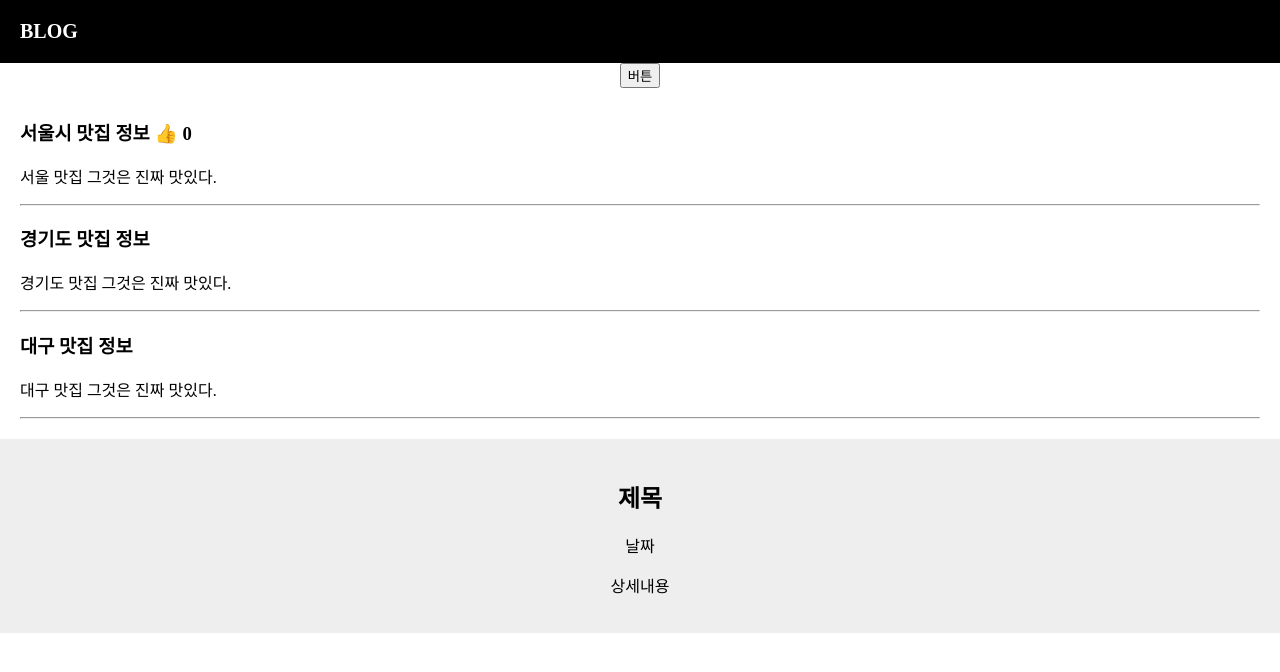
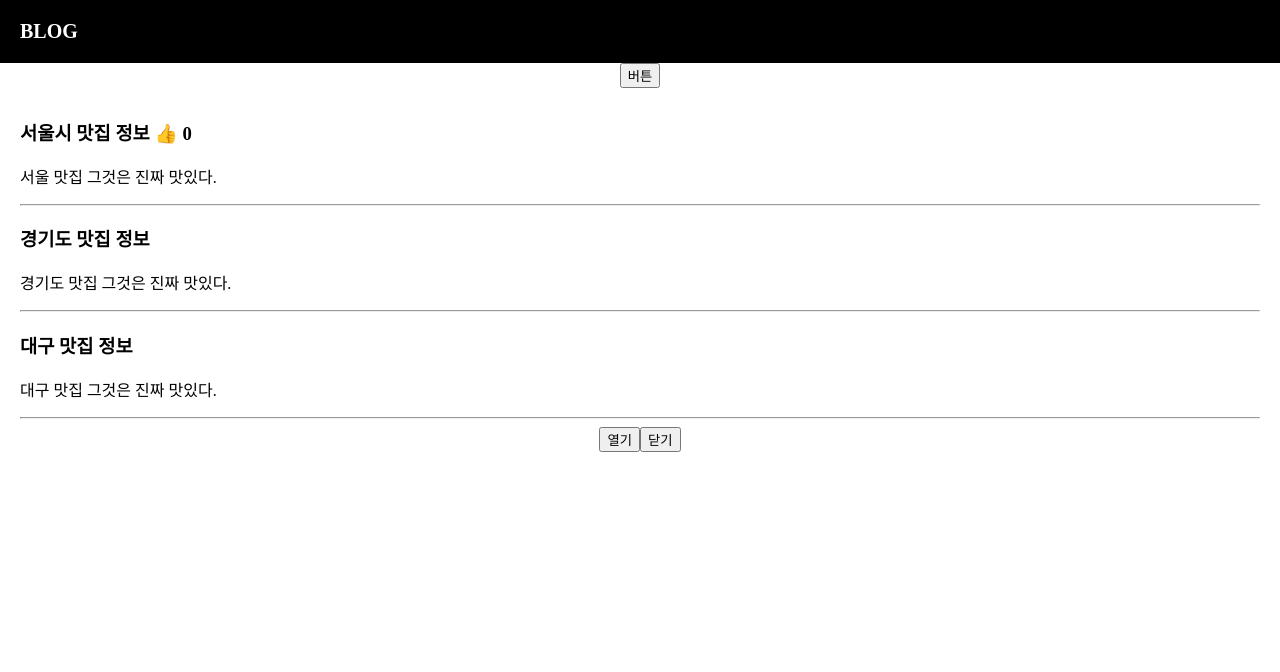
Before and after one commit to Kimchuljoong/react-practice-blog, a React (Create React App) app: page / in a window 1280 px wide. Shown: the top 672 px of the page. Built offline with nearby package versions, Linux system fonts and the light colour scheme.

Commit message:
modal open close

```diff
--- a/src/App.js
+++ b/src/App.js
@@ -7,6 +7,7 @@ function App() {
   let [titles, setTitles] = useState(["서울시 맛집 정보", "경기도 맛집 정보", "대구 맛집 정보"]);
   let [contents, setContents] = useState(["서울 맛집 그것은 진짜 맛있다.", "경기도 맛집 그것은 진짜 맛있다.", "대구 맛집 그것은 진짜 맛있다."]);
   let [like, setLike] = useState(0);
+  let [modal, setModal] = useState(false);
 
   function modiTitle() {
     let newTitles = [...titles]; // ... stread operator(전개 연산자) 이유는 모든 벼수는
@@ -31,8 +32,10 @@ function App() {
         <p> { contents[2] } </p>
         <hr/>
       </div>
+      <button onClick={ () => { setModal(true); } }>열기</button>
+      <button onClick={ () => { setModal(false); } }>닫기</button>
 
-      <Modal/>
+      { modal === true ? <Modal/> : null }
 
     </div>
   );
```
